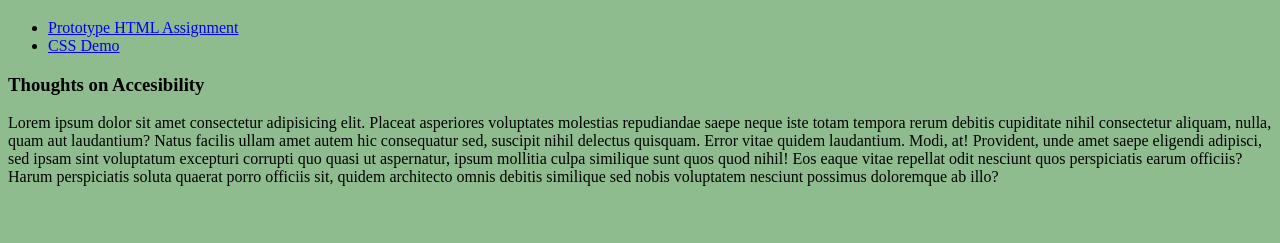
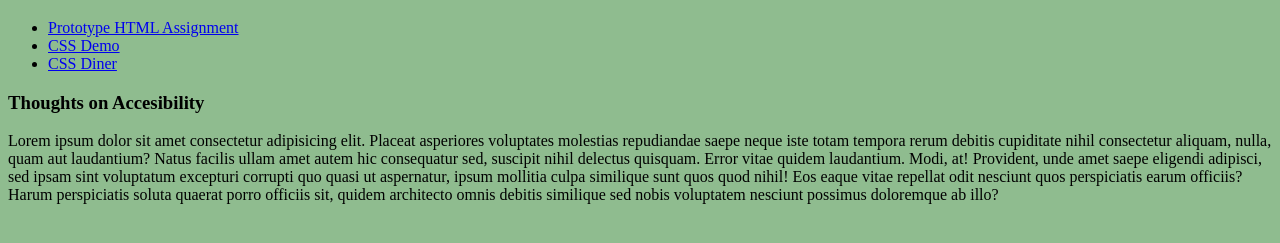
Before and after one commit to ThomasWallace/ifsc-1310-01, a plain HTML site: page index.html in a window 1280 px wide. Shown: the part 61-304 px from the top of the page. Drawn offline with Linux system fonts and the light colour scheme.

Commit message:
added css

```diff
--- a/index.html
+++ b/index.html
@@ -15,6 +15,7 @@
     <ul>
         <li><a href="prototype/index.html">Prototype HTML Assignment</a></li>
         <li><a href="css-demo/index.html">CSS Demo</a></li>
+        <li><a href="assets/img/screenshot.png">CSS Diner</a></li>
     </ul>
   </nav>
   <h3>Thoughts on Accesibility</h3>
```
Also changed, not shown: assets/img/screenshot.png (added).
